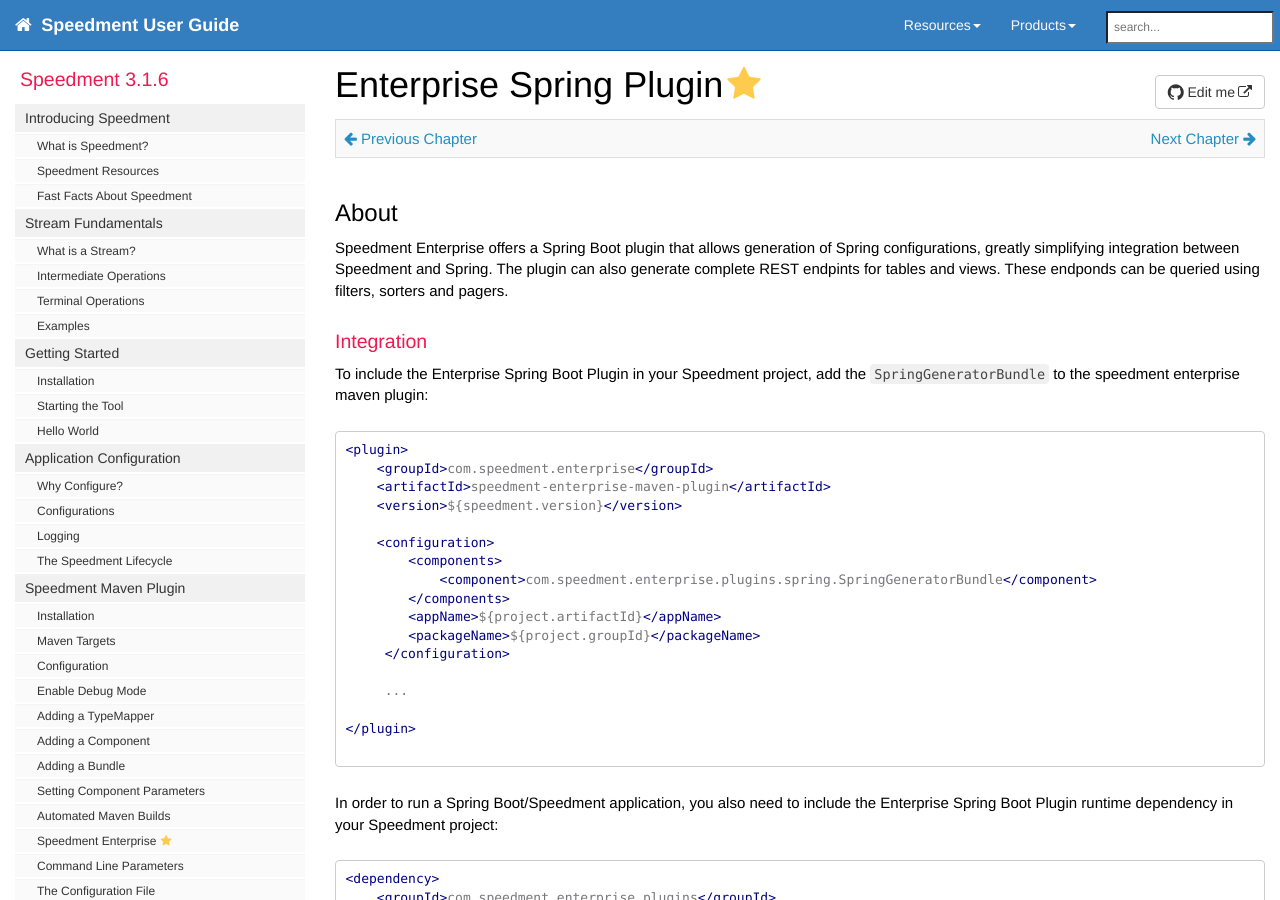
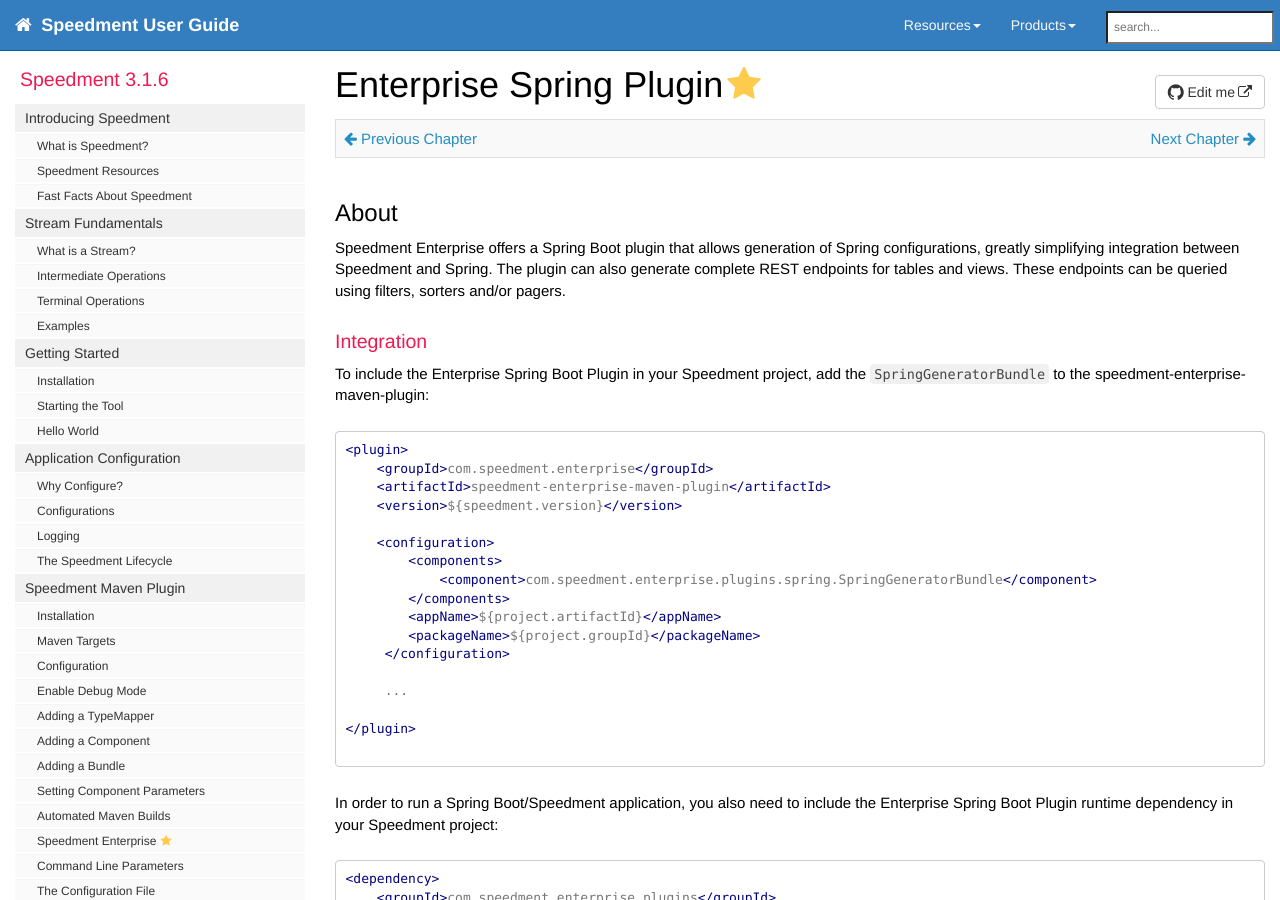
Before and after one commit to speedment/speedment-doc, a Jekyll site: the page built from pages/enterprise_spring.md, in a window 1280 px wide and 900 px high. Built offline with Jekyll 4.4.1, drawn with Linux system fonts in a browser that asks for light colours; nearby versions of some CDN libraries; comment, search, counter and statistics services are not loaded; some of the changed text lies outside the part shown.

Commit message:
spring: fix more typos

````diff
--- a/pages/enterprise_spring.md
+++ b/pages/enterprise_spring.md
@@ -14,11 +14,11 @@
 
 ## About
 Speedment Enterprise offers a Spring Boot plugin that allows generation of Spring configurations, greatly simplifying integration between Speedment and Spring.
-The plugin can also generate complete REST endpints for tables and views. These endponds can be queried using filters, sorters and pagers.
+The plugin can also generate complete REST endpoints for tables and views. These endpoints can be queried using filters, sorters and/or pagers.
 
 
 ### Integration
-To include the Enterprise Spring Boot Plugin in your Speedment project, add the `SpringGeneratorBundle` to the speedment enterprise maven plugin:
+To include the Enterprise Spring Boot Plugin in your Speedment project, add the `SpringGeneratorBundle` to the speedment-enterprise-maven-plugin:
 ```xml
 <plugin>
     <groupId>com.speedment.enterprise</groupId>
````
Also changed, not shown: other parts of pages/enterprise_spring.md (+3 -3 lines).
